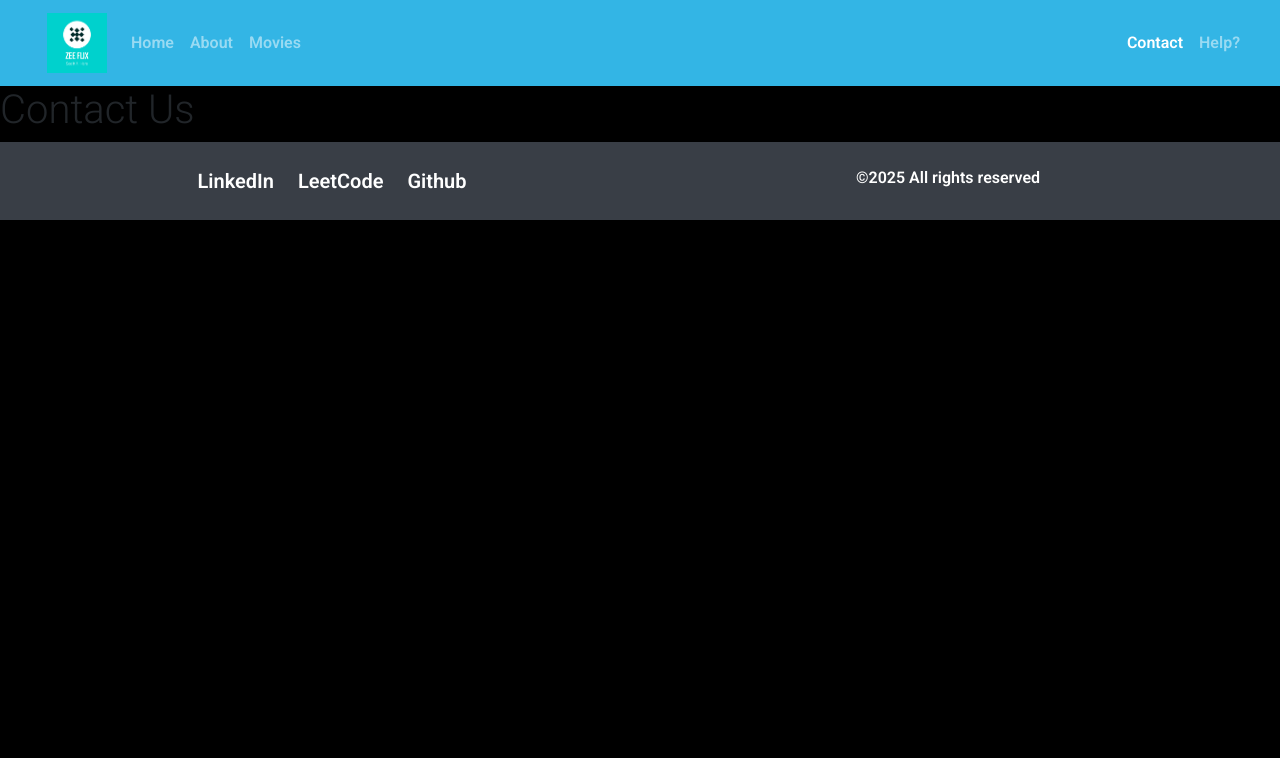
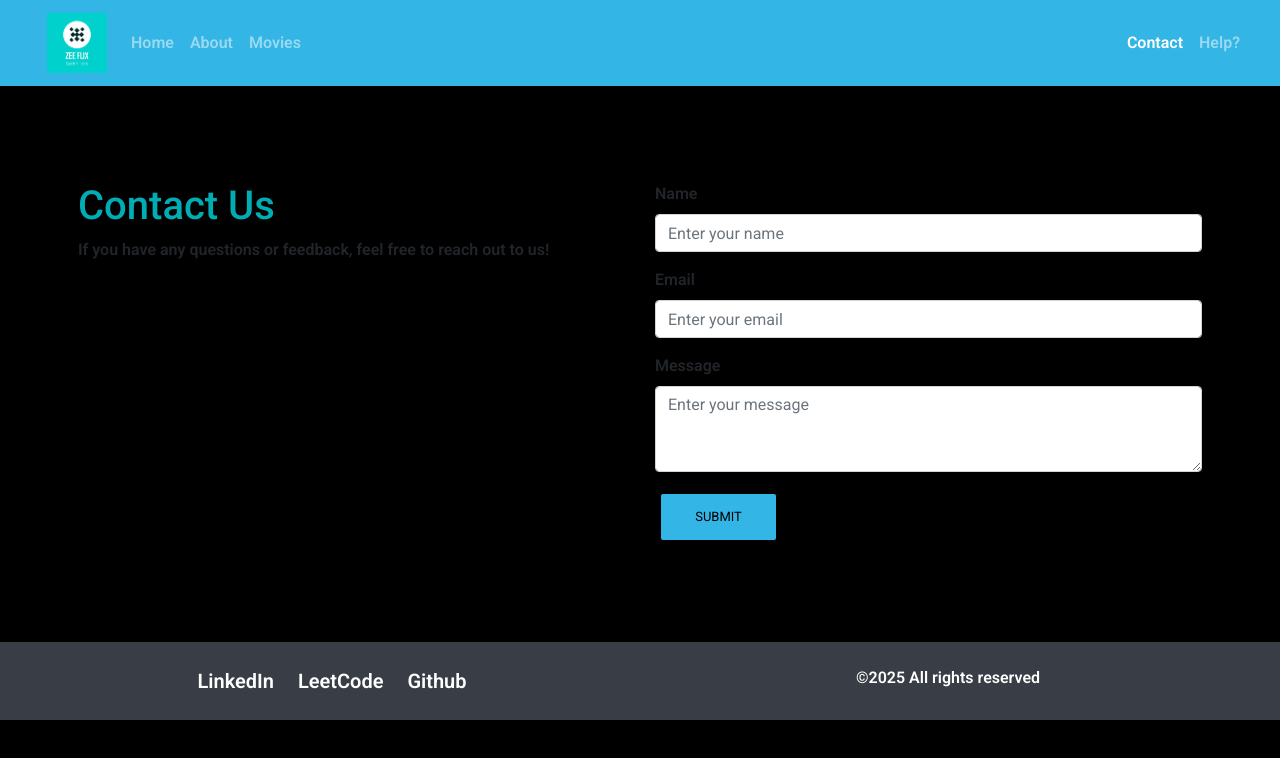
Before and after one commit to raza-zeeshan/ZeeFlix, a React (Vite) app: page /contact in a window 1280 px wide. Shown: the top 758 px of the page. Built offline with nearby package versions, Linux system fonts and the light colour scheme.

Commit message:
Contact jsx file created

```diff
--- a/src/component/pages/About.jsx
+++ b/src/component/pages/About.jsx
@@ -1,31 +1,29 @@
 export default function About() {
   return (
     <div className="container-fluid my-5">
-      <div className="card bg-black  m-5">
+      <div className="card bg-black text-dark-emphasis  m-5">
         <h1>
           About <strong>ZeeFlix</strong>
         </h1>
         <p>
           About <strong>ZeeFlix®</strong> As the world’s most trusted and
-          recognized source of movie and TV reviews, Rotten Tomatoes and the
-          Tomatometer score have served as the most reliable home of
-          entertainment recommendations for over 25 years. We offer authentic
-          reactions in a broad range of reviews from professional critics and
-          everyday fans alike in addition to helpful, easily digestible
-          what-to-watch roundups. Not only that, but we help build anticipation
-          and provide fans with access to first look entertainment previews,
-          trailers, behind-the-scenes exclusives, and more, as well as original
-          editorial features, fun and informative video series, and even books
-          and games. If you're an entertainment fan looking for a diverse range
-          of perspectives curated in an easy-to-understand format, we'll help
-          you find what you're in the mood for and open your eyes to new things
-          to enjoy
+          recognized source of movie and TV reviews, ZeeFlix and the ZeeMeter
+          score have served as the most reliable home of entertainment
+          recommendations for over 25 years. We offer authentic reactions in a
+          broad range of reviews from professional critics and everyday fans
+          alike in addition to helpful, easily digestible what-to-watch
+          roundups. Not only that, but we help build anticipation and provide
+          fans with access to first look entertainment previews, trailers,
+          behind-the-scenes exclusives, and more, as well as original editorial
+          features, fun and informative video series, and even books and games.
+          If you're an entertainment fan looking for a diverse range of
+          perspectives curated in an easy-to-understand format, we'll help you
+          find what you're in the mood for and open your eyes to new things to
+          enjoy
         </p>
-        <h2>
-          What is the Zee<em>Meter</em> ?
-        </h2>
+        <h2>What is the ZeeMeter ?</h2>
         <p>
-          The Zee<em>Meter</em>, which captures audience sentiment, is
+          The <strong>ZeeMeter</strong>, which captures audience sentiment, is
           represented by a popcorn bucket and indicates the percentage of fans
           who have rated a movie or TV show positively. When we can verify users
           have bought a ticket to a film, the default score shown is composed of
--- a/src/component/pages/Contact.jsx
+++ b/src/component/pages/Contact.jsx
@@ -1,7 +1,62 @@
 export default function Contact() {
   return (
-    <div>
-      <h1>Contact Us</h1>
-    </div>
+    <>
+      <div>
+        <div className="container-fluid">
+          <div className="row m-5">
+            <div className="col-6 my-5">
+              <h1>
+                <strong>Contact Us</strong>
+              </h1>
+              <p>
+                If you have any questions or feedback, feel free to reach out to
+                us!
+              </p>
+            </div>
+
+            <div className="col-6 my-5">
+              <form>
+                <div className="mb-3">
+                  <label htmlFor="name" className="form-label">
+                    Name
+                  </label>
+                  <input
+                    type="text"
+                    className="form-control"
+                    id="name"
+                    placeholder="Enter your name"
+                  />
+                </div>
+                <div className="mb-3">
+                  <label htmlFor="email" className="form-label">
+                    Email
+                  </label>
+                  <input
+                    type="email"
+                    className="form-control"
+                    id="email"
+                    placeholder="Enter your email"
+                  />
+                </div>
+                <div className="mb-3">
+                  <label htmlFor="message" className="form-label">
+                    Message
+                  </label>
+                  <textarea
+                    className="form-control"
+                    id="message"
+                    rows="3"
+                    placeholder="Enter your message"
+                  ></textarea>
+                </div>
+                <button type="submit" className="btn btn btn-info">
+                  Submit
+                </button>
+              </form>
+            </div>
+          </div>
+        </div>
+      </div>
+    </>
   );
 }
--- a/src/index.css
+++ b/src/index.css
@@ -39,6 +39,8 @@ body{
 .img-f{
   height: 65.5vh !important;
   width: 100% !important;
+  border-radius: 1%;
+  box-shadow: 0px 0px 50px 10px rgb(0, 173, 181);
 }
 
 
```
